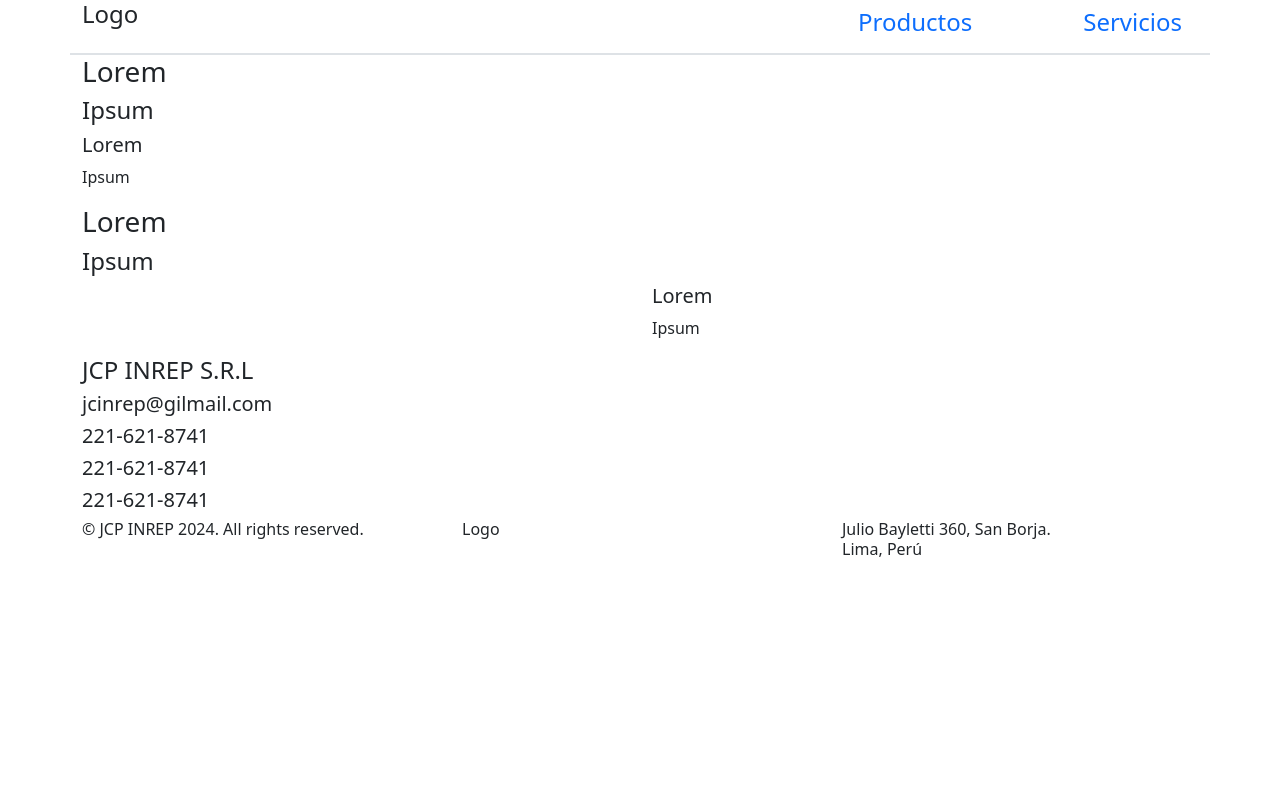
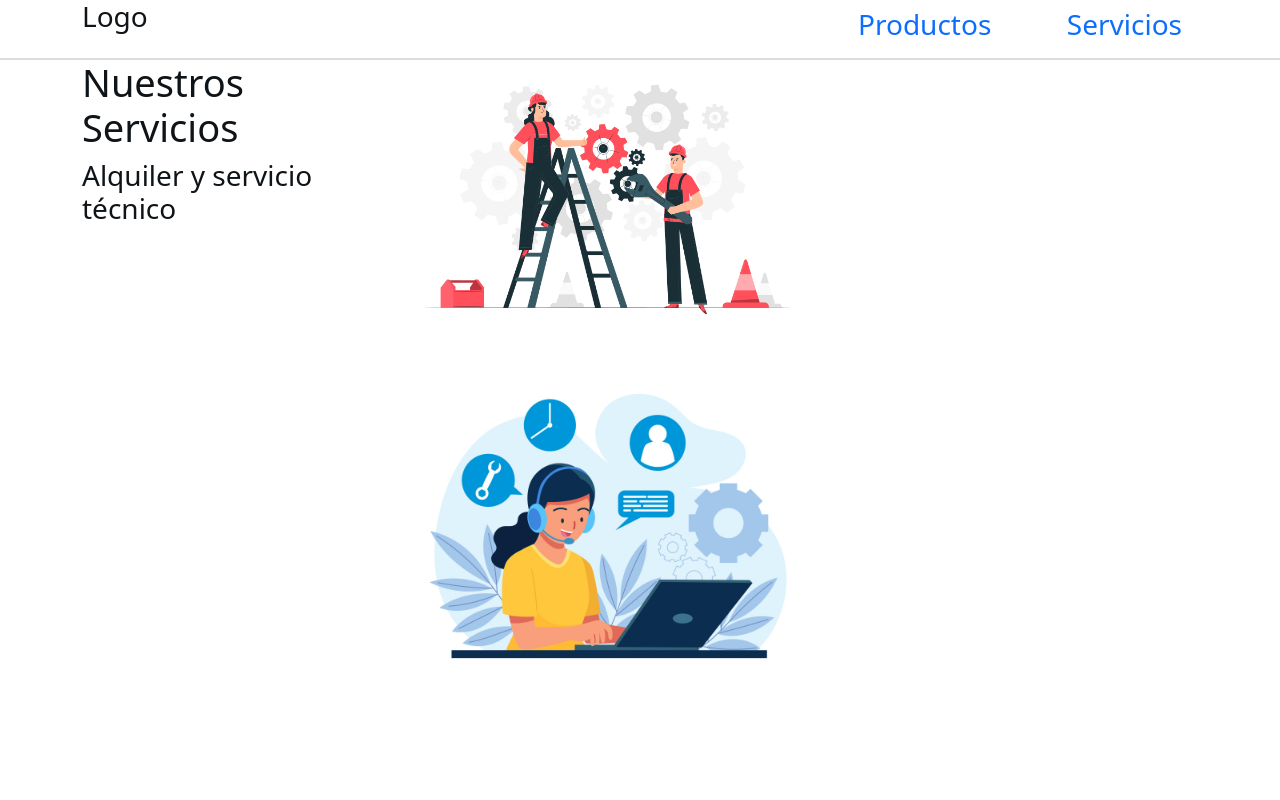
Before and after one commit to LihuenSfa/JCP-Website, a plain HTML site: page servicios.html in a window 1280 px wide. Shown: the top 800 px of the page. Drawn offline with nearby package versions, Linux system fonts and the light colour scheme.

Commit message:
add 2 imgs and style the services page

```diff
--- /dev/null
+++ b/css/service-style.css
@@ -0,0 +1,66 @@
+h1{
+    font-size: 68px;
+}
+
+h2{
+    font-size: 51px;
+}
+
+h3{
+    font-size: 38px;
+}
+
+h4{
+    font-size: 28px;
+}
+
+h5{
+    font-size: 21px;
+}
+
+h6{
+    font-size: 16px;
+}
+
+p{
+    font-size: 16px;
+}
+
+body{
+    color: #0F1418;
+}
+
+.fondo-hero{
+    min-height: 100vh;
+    border-top: 2px solid #0F141825;
+    border-bottom: 2px solid #0F141825;
+}
+
+.cont-hero{
+    display: flex;
+}
+
+.cont-hero-img img{
+    max-width: 50vh;
+}
+
+.fondo-alquiler{
+    padding-top: 128px;
+    padding-bottom: 128px;
+    border-bottom: 2px solid #0F141825;
+}
+
+.cont-alquiler h3, .cont-alquiler h4, .cont-tecnico h3, .cont-tecnico h4{
+    text-align: center;
+}
+
+.cont-alquiler h4, .cont-tecnico h4{
+    color: #0F141850;
+    margin-bottom: 64px;
+}
+
+.fondo-tecnico{
+    padding-top: 128px;
+    padding-bottom: 128px;
+    border-bottom: 2px solid #0F141825;
+}
--- a/servicios.html
+++ b/servicios.html
@@ -1,14 +1,16 @@
 <!DOCTYPE html>
-<html lang="en">
+<html lang="es">
 <head>
     <meta charset="UTF-8">
     <meta name="viewport" content="width=device-width, initial-scale=1.0">
     <title>Document</title>
     <link rel="stylesheet" href="https://cdn.jsdelivr.net/npm/swiper@11/swiper-bundle.min.css"/>
     <link href="https://cdn.jsdelivr.net/npm/bootstrap@5.3.2/dist/css/bootstrap.min.css" rel="stylesheet" integrity="sha384-T3c6CoIi6uLrA9TneNEoa7RxnatzjcDSCmG1MXxSR1GAsXEV/Dwwykc2MPK8M2HN" crossorigin="anonymous">
+    <link rel="stylesheet" href="./css/service-style.css">
 </head>
 <body>
-    <div class="container border-bottom border-2">
+    <!--  Header y Navbar  -->
+    <div class="container">
         <div class="row">
             <div class="col-8">
                 <h4>Logo</h4>
@@ -16,39 +18,64 @@
             <div class="col-4">
                 <ul class="nav justify-content-between">
                     <li class="nav-item">
-                        <a href="" class="nav-link"><h4>Productos</h4></a>
+                        <a href="./productos.html" class="nav-link"><h4>Productos</h4></a>
                     </li>
                     <li class="nav-item">
-                        <a href="" class="nav-link"><h4>Servicios</h4></a>
+                        <a href="./servicios.html" class="nav-link"><h4>Servicios</h4></a>
                     </li>
                 </ul>
             </div>
         </div>
     </div>
 
-    <div class="container">
+    <!-- Hero (imágenes y títulos) -->
+    <div class="container-fluid fondo-hero">
+        <div class="container cont-hero">
             <div class="row">
                 <div class="col">
-                <h3>Lorem</h3>
-                <h4>Ipsum</h4>
+                    <h3>Nuestros Servicios</h3>
+                    <h4>Alquiler y servicio técnico</h4>
+                </div>
+            </div>
+            <div class="row cont-hero-img">
+                <div class="col">
+                    <img src="./img/2840523.jpg" alt="">
+                    <img src="./img/5138237.jpg" alt="">
+                </div>
+            </div>
+        </div>
+    </div>
+
+    <!-- Servicio de alquiler -->
+    <div class="container-fluid fondo-alquiler">
+        <div class="container cont-alquiler">
+            <div class="row">
+                <div class="col">
+                    <h3>Sobre el alquiler de equipos</h3>
+                    <h4>Nuestros equipos pueden ser alquilados por día. <br> El precio del alquiler varía dependiendo del equipo.</h4>
                 </div>
             </div>
             <div class="row">
                 <div class="col">
-                <h5>Lorem</h5>
-                <p>Ipsum</p>
+                    <h5>Requerimientos para alquilar un equipo</h5>
+                    <p>Lorem ipsum dolor sit, amet consectetur adipisicing elit. Repellat autem provident aspernatur quis facere earum!</p>
                 </div>
                 <div class="col">
                     <img src="" alt="">
                 </div>
             </div>
         </div>
+    </div>
 
-    <div class="container">
+    <!-- Servicio técnico -->
+    <div class="container-fluid fondo-tecnico">
+        <div class="container cont-tecnico">
             <div class="row">
                 <div class="col">
-                <h3>Lorem</h3>
-                <h4>Ipsum</h4>
+                    <h3>Sobre el servicio técnico</h3>
+                    <h4>Contamos con un completo servicio técnico
+                        para la calibración y reparación de cualquier
+                        instrumento topográfico</h4>
                 </div>
             </div>
             <div class="row">
@@ -56,8 +83,14 @@
                     <img src="" alt="">
                 </div>
                 <div class="col">
-                <h5>Lorem</h5>
-                <p>Ipsum</p>
+                    <h5>Calibración y mantenimiento</h5>
+                    <p>Nuestros técnicos especializados se encargan de darle mantenimiento
+                        y de garantizar una excelente calibración a los equipos solicitados.
+                        Tanto los equipos que ofrecemos para alquilar como los que nos traen
+                        para revisión pasan por nuestro exhaustivo control de calidad.
+                        El precio de la reparación y el mantenimiento de los equipos varía según
+                        el estado de los equipos.</p>
+                </div>
             </div>
         </div>
     </div>
```
Also changed, not shown: index.html (+2 -2 lines), productos.html (+4 -3 lines), css/products-style.css (added), img/2840523.jpg (added), img/5138237.jpg (added). Lines whose indentation alone changed are shown as unchanged.
